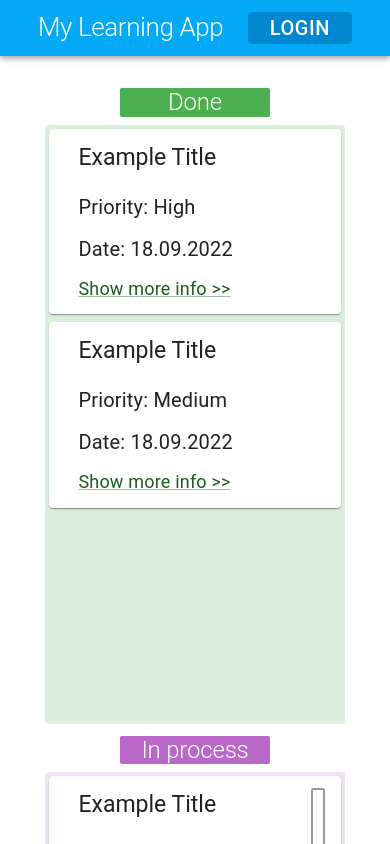
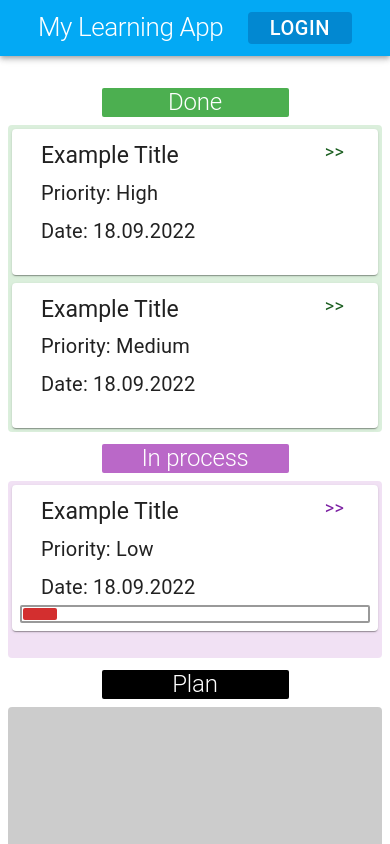
Before and after one commit to An-nett/my-learning-app, a React (Create React App) app: page / in a window 390 px wide. Shown: the top 844 px of the page. Built offline with nearby package versions, Linux system fonts and the light colour scheme.

Commit message:
finished responsiveness for main page

```diff
--- a/src/App.tsx
+++ b/src/App.tsx
@@ -9,13 +9,8 @@ function App() {
   return (
     <ThemeProvider theme={theme}>
       <Header />
-      <Container sx={{ pt: 8 }} maxWidth={false}>
-        <Grid
-          container
-          sx={{ margin: "auto", width: "80%" }}
-          gap={3}
-          // flexWrap="nowrap"
-        >
+      <Container sx={{ py: 8 }}>
+        <Grid container spacing={3} justifyContent="center">
           <CardColumn time={TimeVariants.past}>
             <CardMainPage
               title="Example Title"
--- a/src/components/Card/Card.tsx
+++ b/src/components/Card/Card.tsx
@@ -38,10 +38,30 @@ export const CardMainPage: FC<CardMainProps> = ({
             {title}
           </Link>
         }
-        sx={{ pt: 0.75 }}
+        action={
+          <Link
+            href="#"
+            underline="none"
+            variant="body2"
+            color={getTimeStyle(time, false)}
+            sx={(theme) => ({
+              [theme.breakpoints.up("md")]: { display: "none" },
+            })}
+          >
+            &gt;&gt;
+          </Link>
+        }
+        sx={(theme) => ({
+          pt: 0.75,
+          pb: 2,
+          [theme.breakpoints.down("lg")]: { pt: 0.25 },
+        })}
       ></CardHeader>
-      <CardContent sx={{ pt: 1, "&:last-child": { pb: 0 } }}>
-        <Stack spacing={3}>
+      <CardContent sx={{ pt: 0, "&:last-child": { pb: 0 } }}>
+        <Stack
+          spacing={2}
+          sx={(theme) => ({ [theme.breakpoints.down("md")]: { mb: 4 } })}
+        >
           <Typography>Priority: {PriorityTypesTitles[priority]}</Typography>
           <Typography>Date: {moment(date).format(mainDate)}</Typography>
           <Link
@@ -49,6 +69,9 @@ export const CardMainPage: FC<CardMainProps> = ({
             underline="always"
             variant="body2"
             color={getTimeStyle(time, false)}
+            sx={(theme) => ({
+              [theme.breakpoints.down("md")]: { display: "none" },
+            })}
           >
             Show more info &gt;&gt;
           </Link>
--- a/src/components/Card/ProgressBar/ProgressBar.styled.ts
+++ b/src/components/Card/ProgressBar/ProgressBar.styled.ts
@@ -1,4 +1,4 @@
-import { alpha, Box, Stack, styled } from "@mui/material";
+import { alpha, Box, Stack, styled, Theme } from "@mui/material";
 
 export interface ProgressBarStyledProps {
   total: number;
@@ -11,16 +11,48 @@ export const ProgressBarMain = styled(Stack)(({ theme }) => ({
   right: theme.spacing(4),
   top: theme.spacing(3),
   bottom: theme.spacing(3),
-  width: theme.spacing(2),
+  width: theme.spacing(3),
   borderRadius: theme.spacing(0.5),
   border: `2px solid ${alpha(theme.palette.common.black, 0.4)}`,
   padding: theme.spacing(0.25),
+  [theme.breakpoints.down("md")]: {
+    top: "unset",
+    width: "unset",
+    bottom: theme.spacing(2),
+    left: theme.spacing(2),
+    right: theme.spacing(2),
+    justifyContent: "start",
+  },
 }));
 
 export const ProgressBarFill = styled(Box, {
   shouldForwardProp: (prop) => prop !== "total" && prop !== "value",
-})<ProgressBarStyledProps>(({ theme, total, value }) => ({
-  backgroundColor: theme.palette.warning.light,
-  height: `${total === 0 ? 0 : (value * 100) / total}%`,
-  borderRadius: theme.spacing(0.5),
-}));
+})<ProgressBarStyledProps>(({ theme, total, value }) => {
+  const percent = total === 0 ? 0 : (value * 100) / total;
+
+  return {
+    background: getGradient(theme, percent),
+    height: `${percent}%`,
+    borderRadius: theme.spacing(0.5),
+    [theme.breakpoints.down("md")]: {
+      background: getGradient(theme, percent, "right"),
+      height: theme.spacing(3),
+      width: `${percent}%`,
+    },
+  };
+});
+
+const getGradient = (theme: Theme, percent: number, direction = "top") => {
+  if (percent <= 10) return theme.palette.error.main;
+  if (percent <= 30)
+    return `linear-gradient(to ${direction}, ${theme.palette.error.main} 0%, ${
+      theme.palette.warning.light
+    } ${(10 * 100) / percent}%)`;
+  if (percent <= 50)
+    return `linear-gradient(to ${direction}, ${theme.palette.error.main} 0%, ${
+      theme.palette.warning.light
+    } ${(10 * 100) / percent}%, ${theme.palette.success.light} 100%)`;
+  return `linear-gradient(to ${direction}, ${theme.palette.error.main} 0%, ${
+    theme.palette.warning.light
+  } 10%, ${theme.palette.success.light} ${(70 * 100) / percent}%)`;
+};
--- a/src/components/CardColumn/CardColumn.styled.ts
+++ b/src/components/CardColumn/CardColumn.styled.ts
@@ -10,7 +10,8 @@ export const CardTrackStyled = styled(Stack, {
   shouldForwardProp: (prop) => prop !== "time",
 })<CardTrackStyledProps>(({ theme, time }) => ({
   backgroundColor: alpha(getTimeStyle(time), 0.2),
-  minHeight: "70vh",
+  flexGrow: 1,
+  minHeight: "20vh",
   padding: theme.spacing(1),
   borderRadius: theme.spacing(1),
 }));
--- a/src/components/CardColumn/CardColumn.tsx
+++ b/src/components/CardColumn/CardColumn.tsx
@@ -1,4 +1,4 @@
-import { Grid } from "@mui/material";
+import { Grid, Stack } from "@mui/material";
 import { FC } from "react";
 import { TimeTitles } from "../../types/types";
 import {
@@ -13,13 +13,15 @@ interface CardColumnProps
 
 export const CardColumn: FC<CardColumnProps> = ({ time, children }) => {
   return (
-    <Grid item xs={12} lg={4}>
+    <Grid item xs={12} sm={6} md={4}>
+      <Stack sx={{ height: "100%" }}>
         <ColumnTitleStyled time={time} variant="h2">
           {TimeTitles[time]}
         </ColumnTitleStyled>
         <CardTrackStyled time={time} spacing={2}>
           {children}
         </CardTrackStyled>
+      </Stack>
     </Grid>
   );
 };
```
Also changed, not shown: 1 other file (tests, documents, lock files or other folders). Lines whose indentation alone changed are shown as unchanged.
